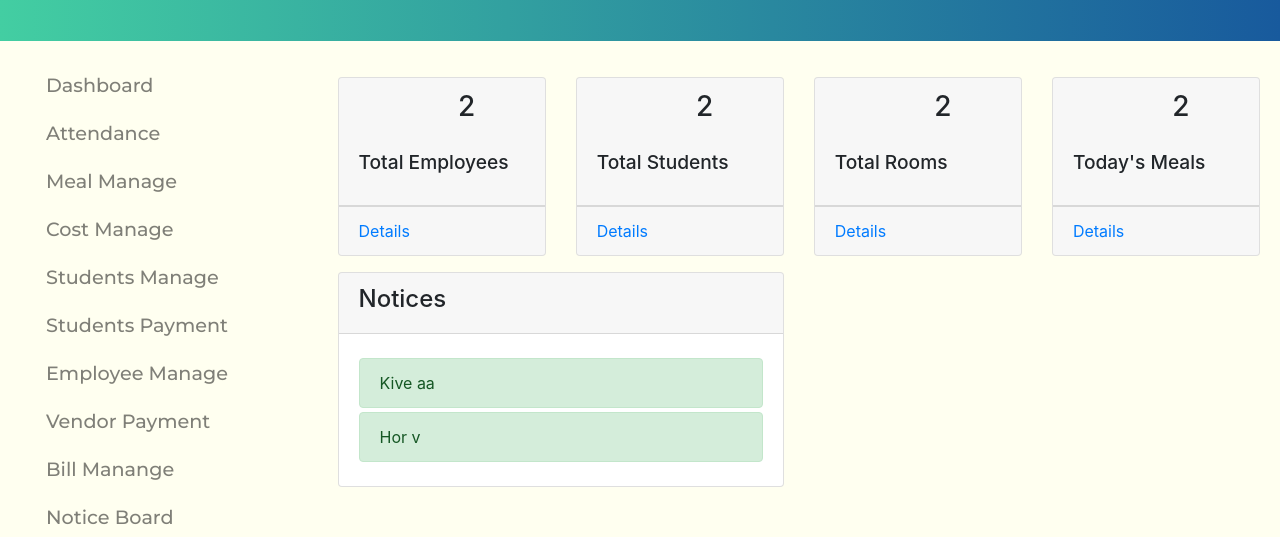
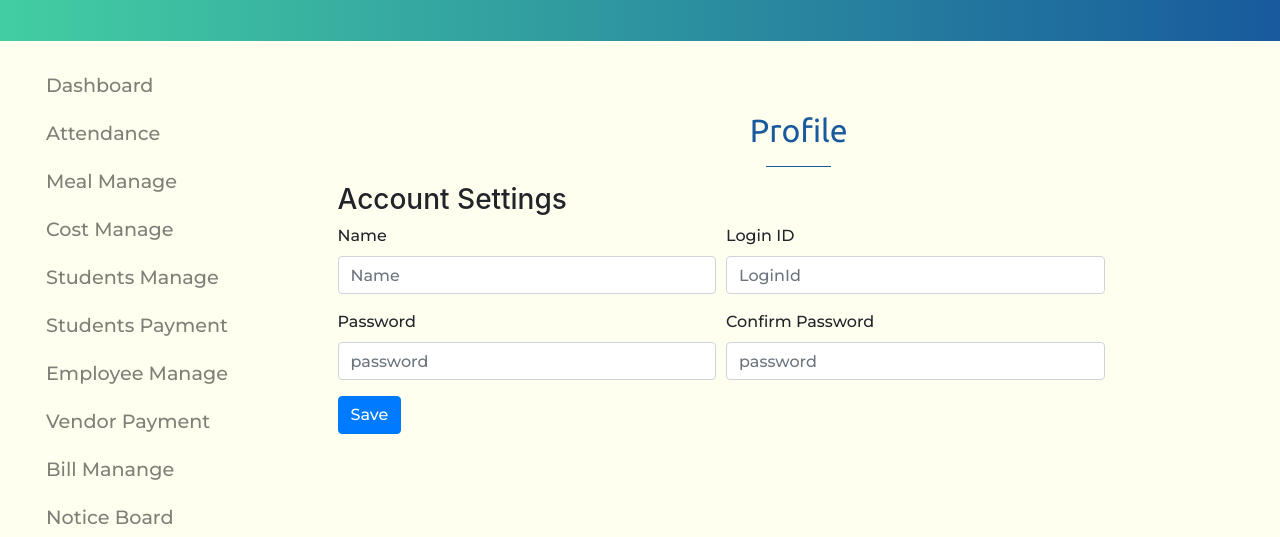
Before and after one commit to Hostel-Desk/Hostel-Desk-Frontend, a React (Create React App) app: page /admin/Settings in a window 1280 px wide. Shown: the part 184-721 px from the top of the page. Built offline with nearby package versions, Linux system fonts and the light colour scheme; the HTML template or start-up script is replaced by a standard one.

Commit message:
Update Profile Component

```diff
--- a/src/components/AdminMainComponent.js
+++ b/src/components/AdminMainComponent.js
@@ -2,6 +2,7 @@ import React, {Component} from 'react';
 import DashBoard from './DashboardComponent';
 import {Switch, Route, Redirect, BrowserRouter } from 'react-router-dom';
 import LeftNav from './LeftNav';
+import Profile from './ProfileComponent'
 
 class Admin extends Component {
     constructor(props) {
@@ -31,7 +32,7 @@ class Admin extends Component {
                             <Route exact path="/admin/VendorPayment" component={DashBoard}/>
                             <Route exact path="/admin/BillManange" component={DashBoard}/>
                             <Route exact path="/admin/NoticeBoard" component={DashBoard}/>
-                            <Route exact path="/admin/Settings" component={DashBoard}/>
+                            <Route exact path="/admin/Settings" component={Profile}/>
                             <Route exact path="/admin/Setup" component={DashBoard}/>
                             <Redirect to="/admin/dashboard"/>
                         </Switch>
--- /dev/null
+++ b/src/components/ProfileComponent.js
@@ -0,0 +1,68 @@
+import React, { Component } from 'react'
+import {Form, Input, Button, Label, Col, Row, FormGroup, Modal, ModalBody, ModalHeader} from 'reactstrap';
+import {Link} from 'react-router-dom'
+
+class Profile extends Component {
+    constructor(props) {
+        super(props);
+
+    }
+
+    render() {
+        return (
+            <div>
+                <div className="row">
+                    <div className="col-12 profile-heading container-fluid">
+                        <h2 className="feature-heading ">Profile</h2>
+                        <hr className="feature-line" />
+                    </div>
+                </div>
+                <div>
+                    <h3>Account Settings</h3>
+                </div>
+                <div >
+                    <Form className="myForm">
+                            <Row form>
+                                <Col md={5}>
+                                <FormGroup>
+                                    <Label for="Name">Name</Label>
+                                    <Input type="text" name="Name" id="name" placeholder="Name" />
+                                </FormGroup>
+                                </Col>
+                                <Col md={5}>
+                                <FormGroup>
+                                    <Label for="LoginId">Login ID</Label>
+                                    <Input type="text" name="LoginId" id="LoginId" placeholder="LoginId" />
+                                </FormGroup>
+                                </Col>
+                            </Row>
+                            <Row form>
+                                <Col md={5}>
+                                    <FormGroup>
+                                        <Label for="password">Password</Label>
+                                        <Input type="password" name="password" id="password" placeholder="password"/>
+                                    </FormGroup>
+                                </Col>
+                                <Col md={5}>
+                                    <FormGroup>
+                                        <Label for="password">Confirm Password</Label>
+                                        <Input type="password" name="password" id="password" placeholder="password"/>
+                                    </FormGroup>
+                                </Col>
+                        </Row>
+                            <FormGroup row>
+                                <Col md={{size: 10}}>
+                                    <Button type="submit" color="primary">
+                                        Save
+                                    </Button>
+                                </Col>
+                            </FormGroup>
+                    </Form>
+                </div>
+            </div>
+
+        )
+    }
+}
+
+export default Profile;
```
